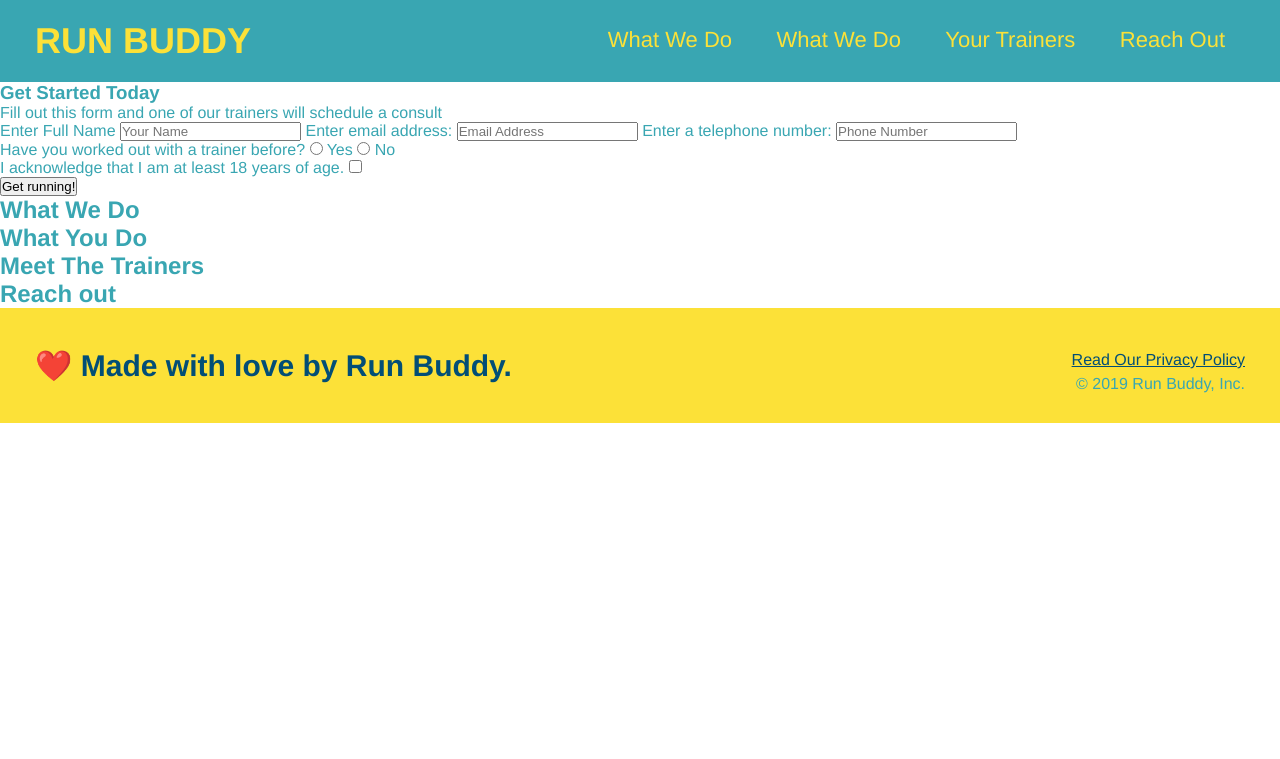
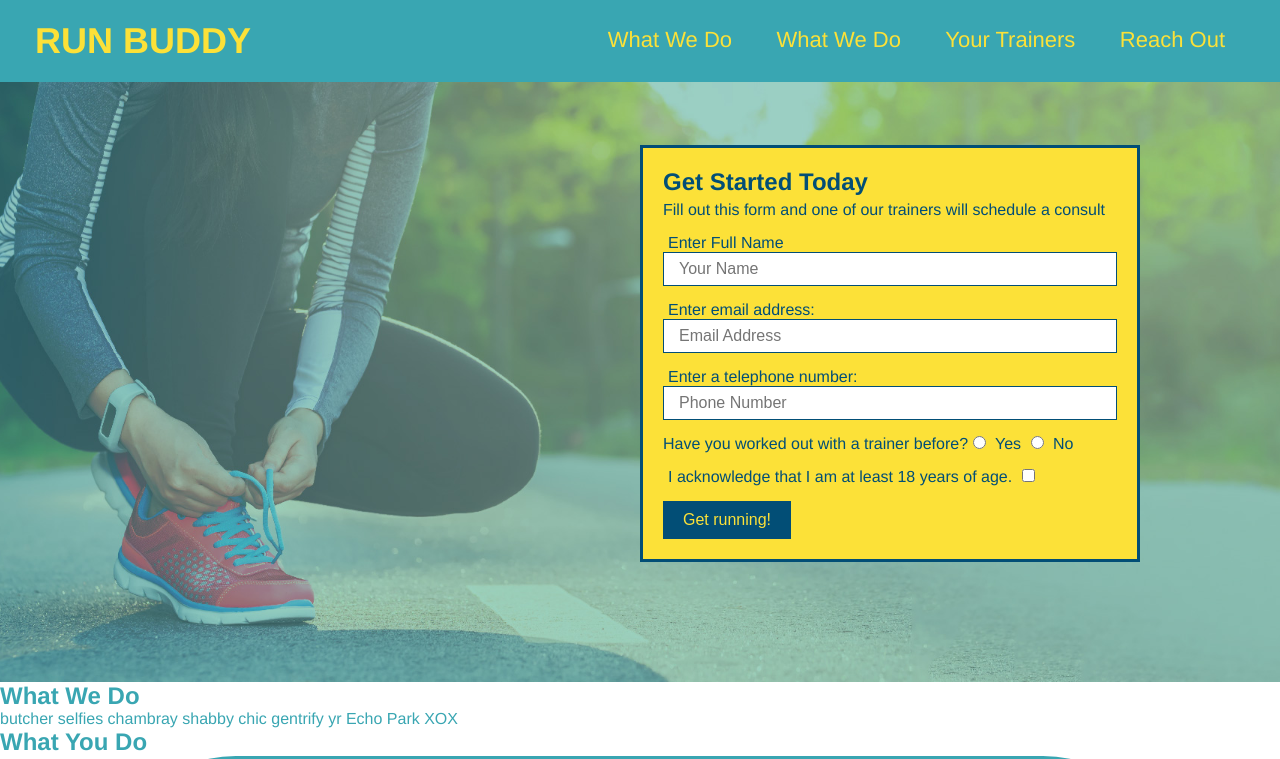
Before and after one commit to jackiem2/run-bu, a plain HTML site: page index.html in a window 1280 px wide. Shown: the top 759 px of the page. Drawn offline with Linux system fonts and the light colour scheme.

Commit message:
add what you do icons

```diff
--- a/assets/css/style.css
+++ b/assets/css/style.css
@@ -65,3 +65,53 @@ footer div {
 footer a {
     color: #024e76;
 }
+.hero {
+    background-image: url("../images/hero-bg.jpg");
+  height: 600px;
+  background-size: cover;
+  background-position: center;
+  position: relative;
+}
+
+.hero-form {
+    border: 3px solid #024e76;
+    background-color: #fce138;
+    padding: 20px;
+    width: 500px;
+    color: #024e76;
+    position: absolute;
+    bottom: 120px;
+    right: 140px;
+
+}
+
+.hero-form h3 {
+    font-size: 24px;
+    margin: 0;
+}
+
+.hero-form p{
+    margin: 5px 0 15px 0;
+}
+
+.form-input {
+    border: 1px solid #024e76;
+    display: block;
+    padding: 7px 15px;
+    font-size: 16px;
+    color: #024e76;
+    width: 100%;
+    margin-bottom: 15px;
+}
+
+.hero-form label{
+    margin: 0 5px;
+}
+
+.hero-form button {
+    color: #fce138;
+    background-color: #024e76;
+    border: none;
+    padding: 10px 20px;
+    font-size: 16px;
+}
--- a/index.html
+++ b/index.html
@@ -31,17 +31,17 @@
 
 <!-- hero/jumboroton -->
   <section>
-  <section>
-  <div>
+  <section class="hero">
+  <div class="hero-form">
     <h3>Get Started Today</h3>
     <p>Fill out this form and one of our trainers will schedule a consult</p>
     <form>
       <label for="name">Enter Full Name</label>
-      <input type="text" placeholder="Your Name" name="name" id="name" />
+      <input type="text" placeholder="Your Name" name="name" id="name" class="form-input">
       <label for="email">Enter email address:</label>
-      <input type="text" placeholder="Email Address" name="email" id="email" />
+      <input type="text" placeholder="Email Address" name="email" id="email" class="form-input">
       <label for="phone">Enter a telephone number:</label>
-      <input type="text" placeholder="Phone Number" name="phone" id="phone" />
+      <input type="text" placeholder="Phone Number" name="phone" id="phone" class="form-input">
       <p>
         Have you worked out with a trainer before?
         <input type="radio" name="trainer-confirm" id="trainer-yes" />
@@ -62,12 +62,39 @@
   </div>
   </section>
 <!-- "what we do" section -->
-   <section>
+   <section id="what-we-do">
       <h2>What We Do</h2>
+      <p>
+        butcher selfies chambray shabby chic gentrify yr Echo Park XOX
+      </p>
     </section>
 <!-- "what you do" section -->
-    <section>
+    <section id="what-you-do">
     <h2>What You Do</h2>
+
+    <div>
+      <img src="./assets/images/step-1.svg" alt=""/>
+      <h3>Step 1: Fill Out the Form Above</h3>
+      <p>You're already here, so why not?</p>
+    </div>
+
+    <div>
+      <img src="./assets/images/step-2.svg" alt=""/>
+      <h3>Step 2: Consult with One of Our Trainers.</h3>
+      <p>Are you here to build muscle, lose weight, or just feel good?</p>
+    </div>
+
+    <div>
+      <img src="./assets/images/step-3.svg" alt=""/>
+      <h3>Step 3: Get Running.</h3>
+      <p>Hit the ground running (literally) once your trainer lays out your plan.</p>
+    </div>
+
+    <div>
+      <img src="./assets/images/step-4.svg" alt=""/>
+      <h3>Step 4: See Results.</h3>
+      <p>Bi-weekly checkins with your trainer will keep you focused</p>
+    </div>
     </section>
 <!-- "meet the trainers" -->
     <section>
```
Also changed, not shown: assets/images/hero-bg.jpg (added), assets/images/step-1.svg (added), assets/images/step-2.svg (added), assets/images/step-3.svg (added), assets/images/step-4.svg (added).
